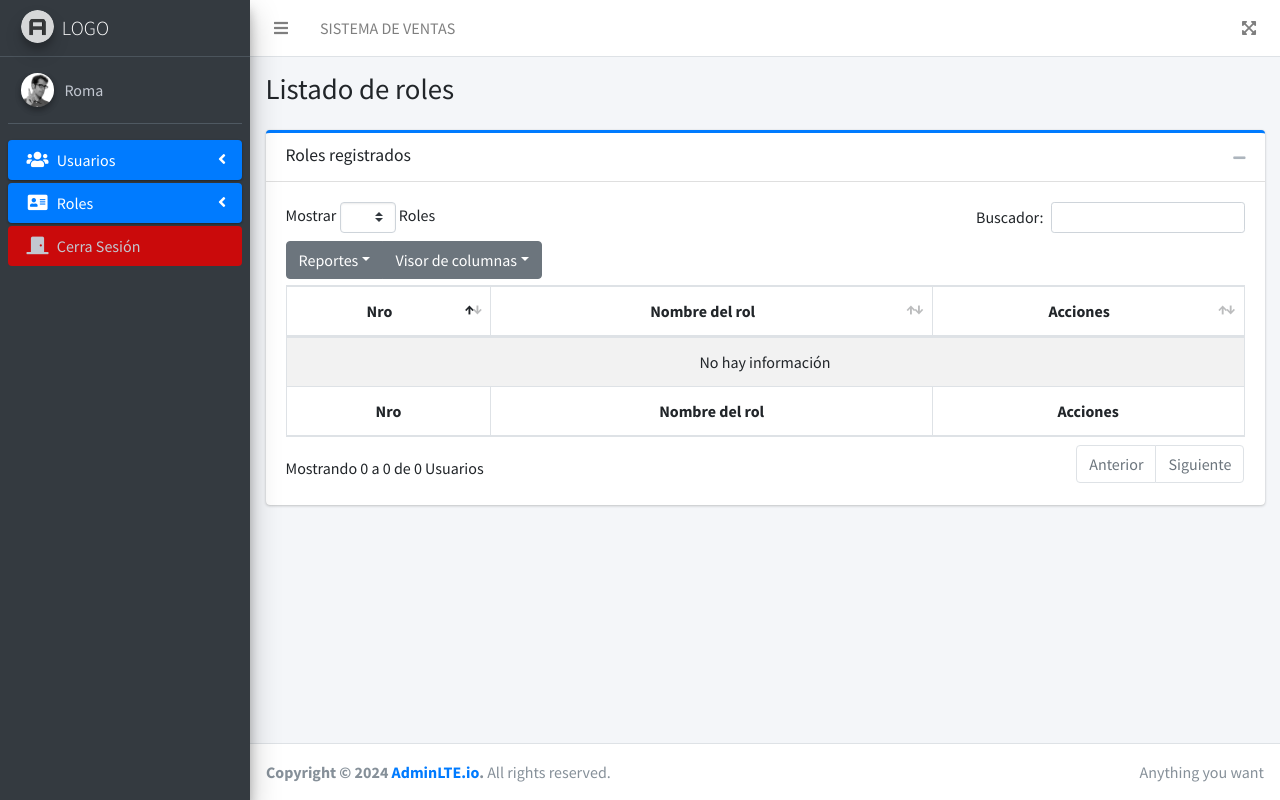
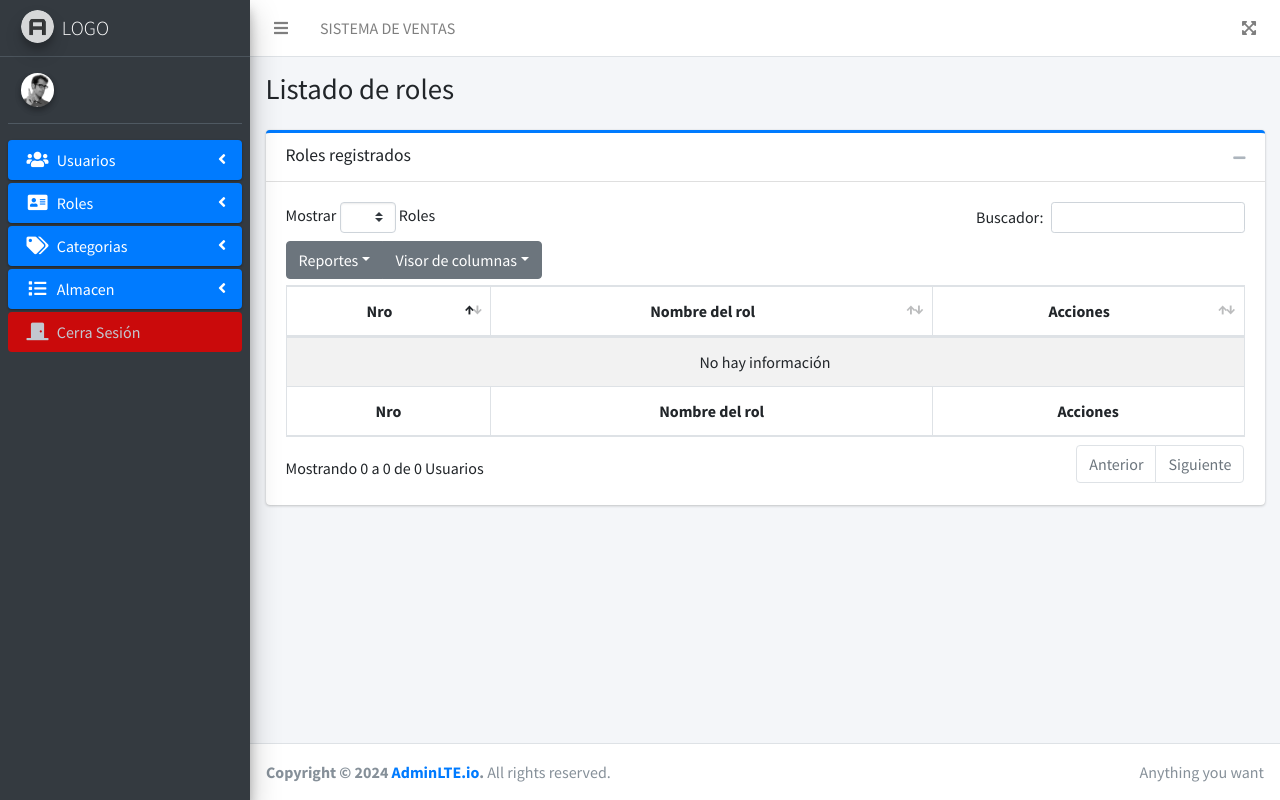
Before and after one commit to jbaxax/in2, a PHP site: page /in2/roles/index.php in a window 1280 px wide. Run offline with PHP 8.4, Linux system fonts and the light colour scheme; a user stored in the database is signed in; data comes from the database, SQL or seed files in the repository; data that the repository does not hold is empty; some libraries are stand-ins or nearby versions.

Commit message:
26 agregando modulos

```diff
--- a/layout/parte1.php
+++ b/layout/parte1.php
@@ -134,6 +134,47 @@
             </ul>
           </li>
           <li class="nav-item">
+            <a href="#" class="nav-link active">
+              <i class="nav-icon fas fa-tags"></i>
+              <p>
+                Categorias
+                <i class="right fas fa-angle-left"></i>
+              </p>
+            </a>
+            <ul class="nav nav-treeview">
+              <li class="nav-item">
+                <a href="<?php echo $URL;?>/roles" class="nav-link">
+                  <i class="far fa-circle nav-icon"></i>
+                  <p>Listado de categorias</p>
+                </a>
+              </li>
+            </ul>
+          </li>
+          <li class="nav-item">
+            <a href="#" class="nav-link active">
+              <i class="nav-icon fas fa-list"></i>
+              <p>
+                Almacen
+                <i class="right fas fa-angle-left"></i>
+              </p>
+            </a>
+            <ul class="nav nav-treeview">
+              <li class="nav-item">
+                <a href="<?php echo $URL;?>/roles" class="nav-link">
+                  <i class="far fa-circle nav-icon"></i>
+                  <p>Listado de productos</p>
+                </a>
+              </li>
+              <li class="nav-item">
+                <a href="<?php echo $URL;?>/roles/create.php" class="nav-link">
+                  <i class="far fa-circle nav-icon"></i>
+                  <p>Creación de producto</p>
+                </a>
+              </li>
+            </ul>
+          </li>
+
+          <li class="nav-item">
             <a href="<?php echo $URL;?>/app/controllers/login/cerrar_sesion.php"  class="nav-link" style="background-color: #ca0a0b">
               <i class="nav-icon fas fa-door-closed"></i>
               <p>
--- a/layout/sesion.php
+++ b/layout/sesion.php
@@ -8,7 +8,7 @@
     $email_sesion = $_SESSION['sesion_email'];
 
     // Consulta SQL para obtener los datos del usuario
-    $sql = "SELECT * FROM tb_usuarios WHERE email='$email_sesion'";
+    $sql = "SELECT us.id_usuario as id_usuario, us.nombres as nombres, us.email as email, rol.rol as rol FROM tb_usuarios as us INNER JOIN tb_roles as rol ON us.id_rol = rol.id_rol WHERE email='$email_sesion'";
     $query = $pdo->prepare($sql);
     $query->execute();
     $usuarios = $query->fetchAll(fetch_style: PDO::FETCH_ASSOC);
@@ -16,6 +16,7 @@
     // Extraer el nombre del usuario de los resultados
     foreach($usuarios as $usuario){
         $nombres_sesion = $usuario['nombres'];
+        $rol_sesion = $usuario['rol'];
     }
 } else {
     // Si no hay sesión activa, redirigir al login
```
Also changed, not shown: index.php (+61 -3 lines), almacen/create.php (added), almacen/index.php (added), categorias/index.php (added).
